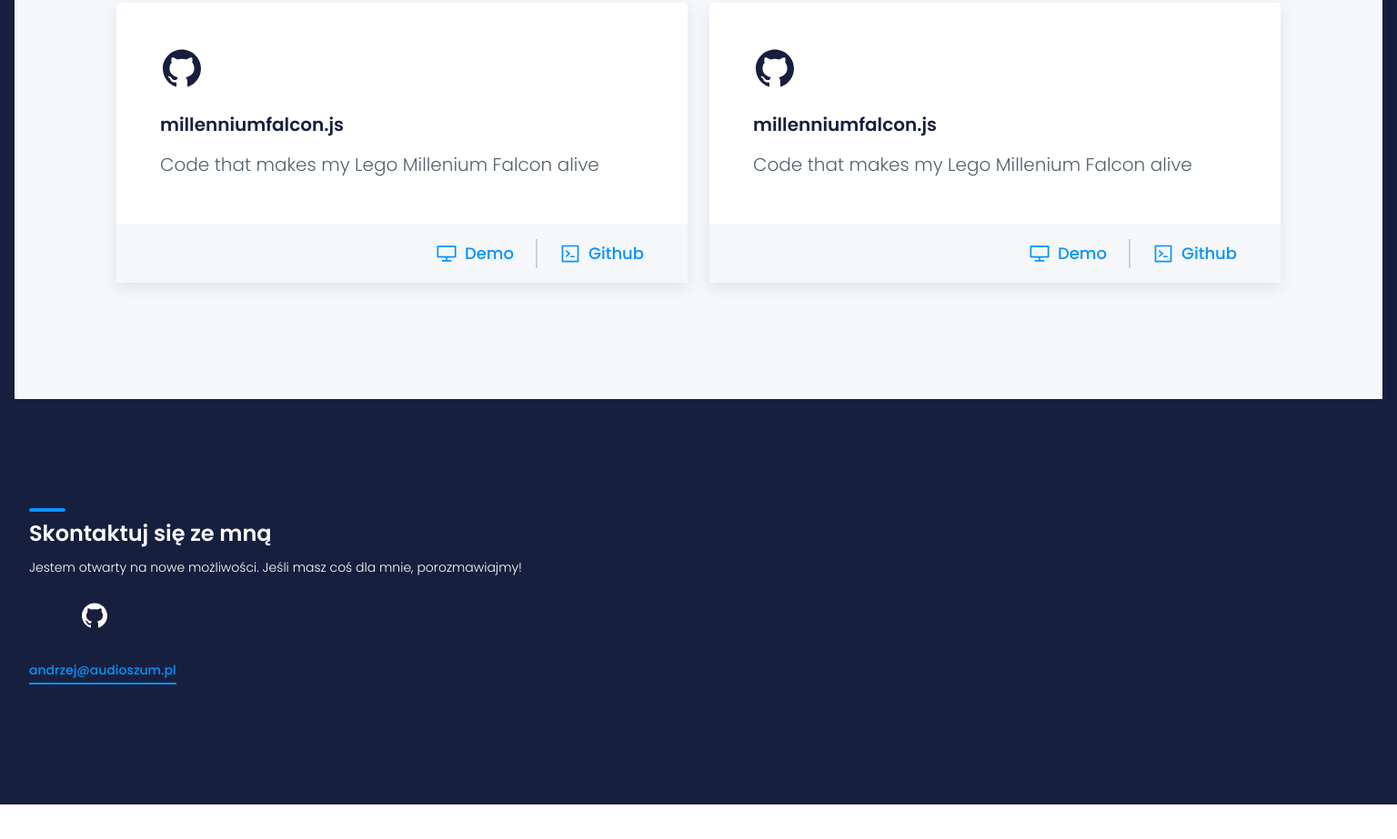
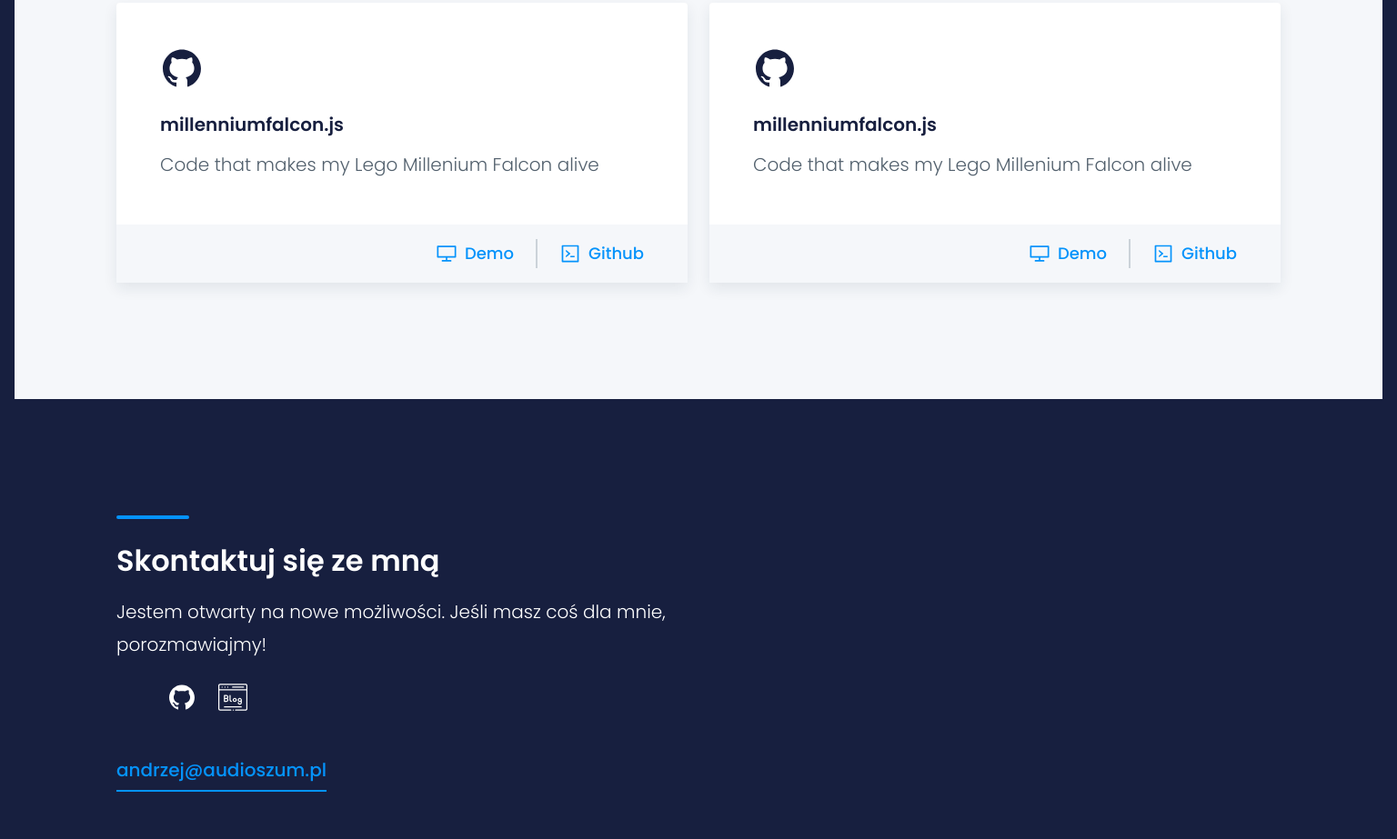
Before and after one commit to Andrzej-Jablonski-project/Andrzej-Jablonski-project.github.io, a website: page src/content/index.html in a window 1536 px wide. Shown: the part 2810-3733 px from the top of the page at 91% size. Before the commit the page ends 3695 px from the top, so only its background shows below. Drawn offline with nearby package versions, Linux system fonts and the light colour scheme; files that its build step writes are made by us from their sources; files whose address does not match are found by name.

Commit message:
feat: styles for contact sections, desktop

```diff
--- a/src/scss/_contact.scss
+++ b/src/scss/_contact.scss
@@ -2,6 +2,10 @@
     padding: 7.5rem 1rem;
     color: #fff;
     background-color: #171F3F;
+
+    @media(min-width: 1440px) {
+        padding: 8rem 7rem;
+    }
 
     &__title {
         margin: 0 0 0.5rem;
@@ -9,6 +13,12 @@
         font-weight: 600;
         font-size: 1.5rem;
         line-height: 2rem;
+
+        @media(min-width:1440px) {
+            margin: 0 0 1rem;
+            font-size: 2rem;
+            line-height: 2.75rem;
+        }
 
         &::before {
             content: "";
@@ -18,6 +28,11 @@
             margin-bottom: 0.5rem;
             background: #0593FB;
             border-radius: 8px;
+
+            @media(min-width: 1440px) {
+                width: 80px;
+                margin-bottom: 1.5rem;
+            }
         }
     }
 
@@ -27,6 +42,13 @@
         font-weight: 300;
         font-size: 0.875rem;
         line-height: 1.625rem;
+
+        @media(min-width: 1440px) {
+            width: 50%;
+            margin: 0 0.75rem 1.5rem 0;
+            font-size: 1.25rem;
+            line-height: 2.25rem;
+        }
     }
 
     &__icons-wrapper {
@@ -34,6 +56,10 @@
         justify-content: flex-start;
         align-items: center;
         margin-bottom: 2rem;
+
+        @media(min-width: 1440px) {
+            margin-bottom: 3rem;
+        }
     }
 
     &__icon {
@@ -48,7 +74,7 @@
         }
 
         &--image-blog {
-            background-image: url(../assets/img/blogging1.svg);
+            background-image: url(../assets/img/blogging.svg);
         }
     }
 
@@ -61,5 +87,11 @@
         color: #0593FB;
         border-bottom: 2px solid #0593FB;
         text-decoration: none;
+
+        @media(min-width: 1440px) {
+            padding-bottom: 0.5rem;
+            font-size: 1.25rem;
+            line-height: 2rem;
+        }
     }
 }
```
